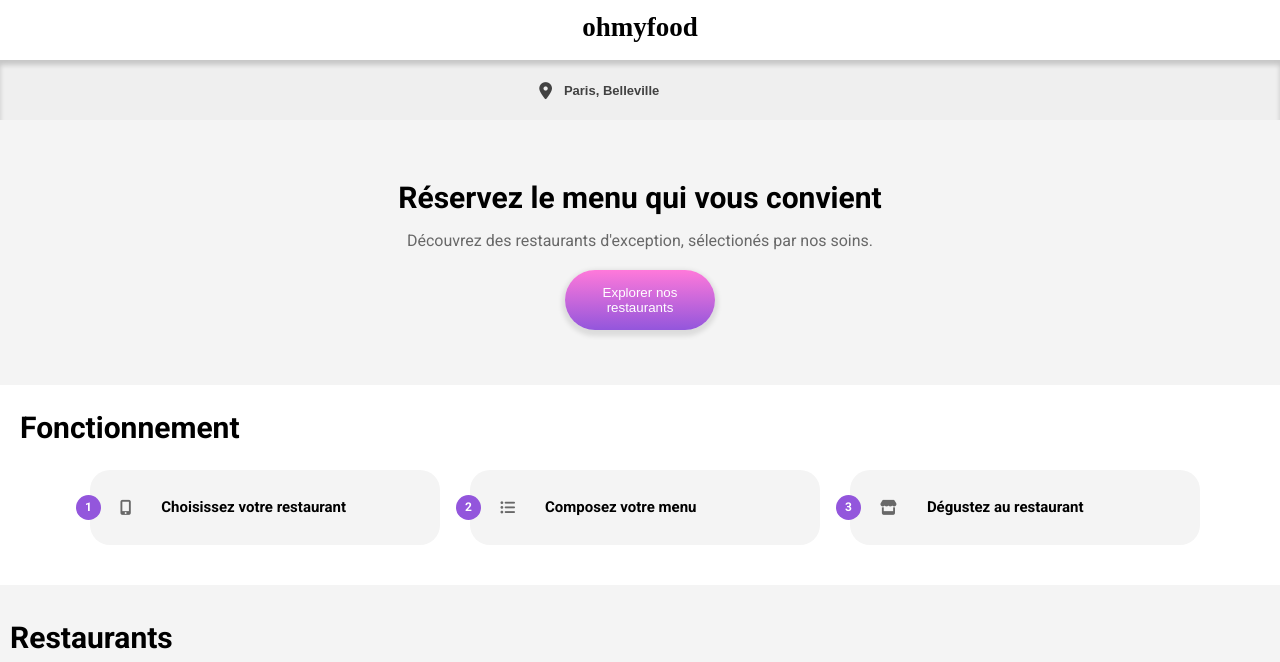
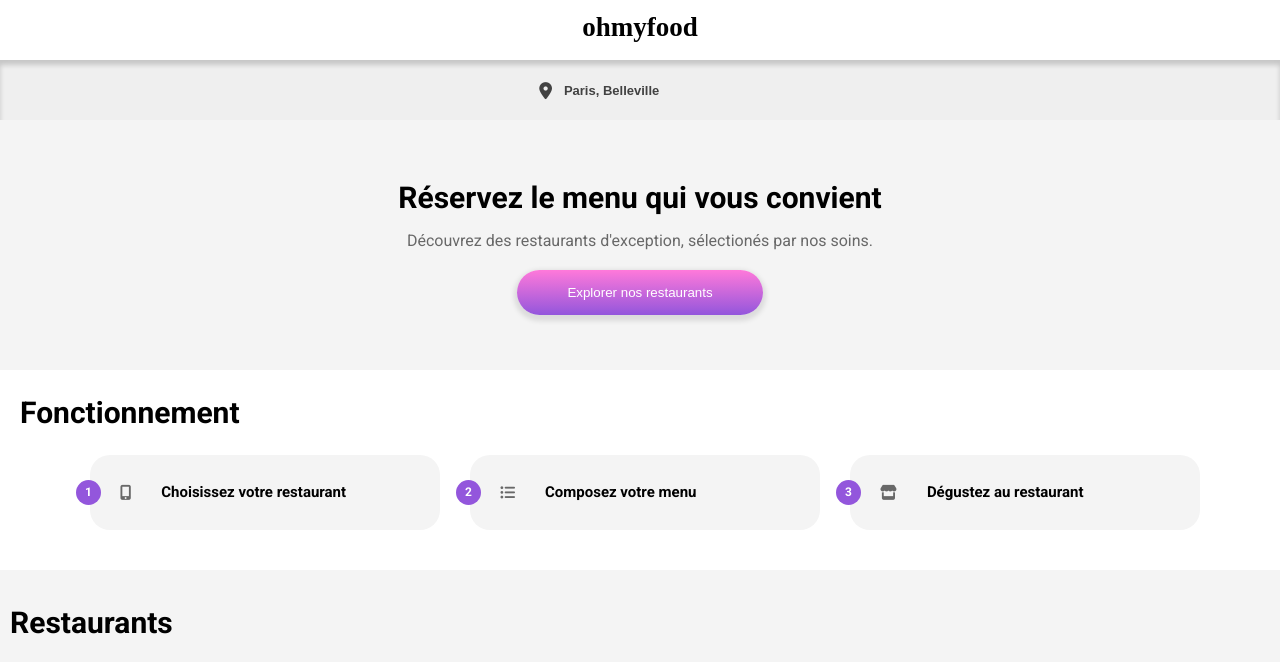
Before and after one commit to thomahawok/MonnierThomas_3_04112021, a website: page index.html in a window 1280 px wide. Shown: the top 662 px of the page. Drawn offline with Linux system fonts and the light colour scheme; a web font is replaced by a local one.

Commit message:
modif button

```diff
--- a/css/style.css
+++ b/css/style.css
@@ -229,8 +229,8 @@ p {
 }
 .center__btn-gradian :first-child {
   box-shadow: 0px 3px 5px 3px rgba(0, 0, 0, 0.1);
-  width: 15rem;
-  padding: 1.5rem;
+  width: auto;
+  padding: 1.5rem 5rem;
   margin: 2rem;
   border-radius: 3rem;
   color: #fff;
```
Also changed, not shown: 1 other file.
